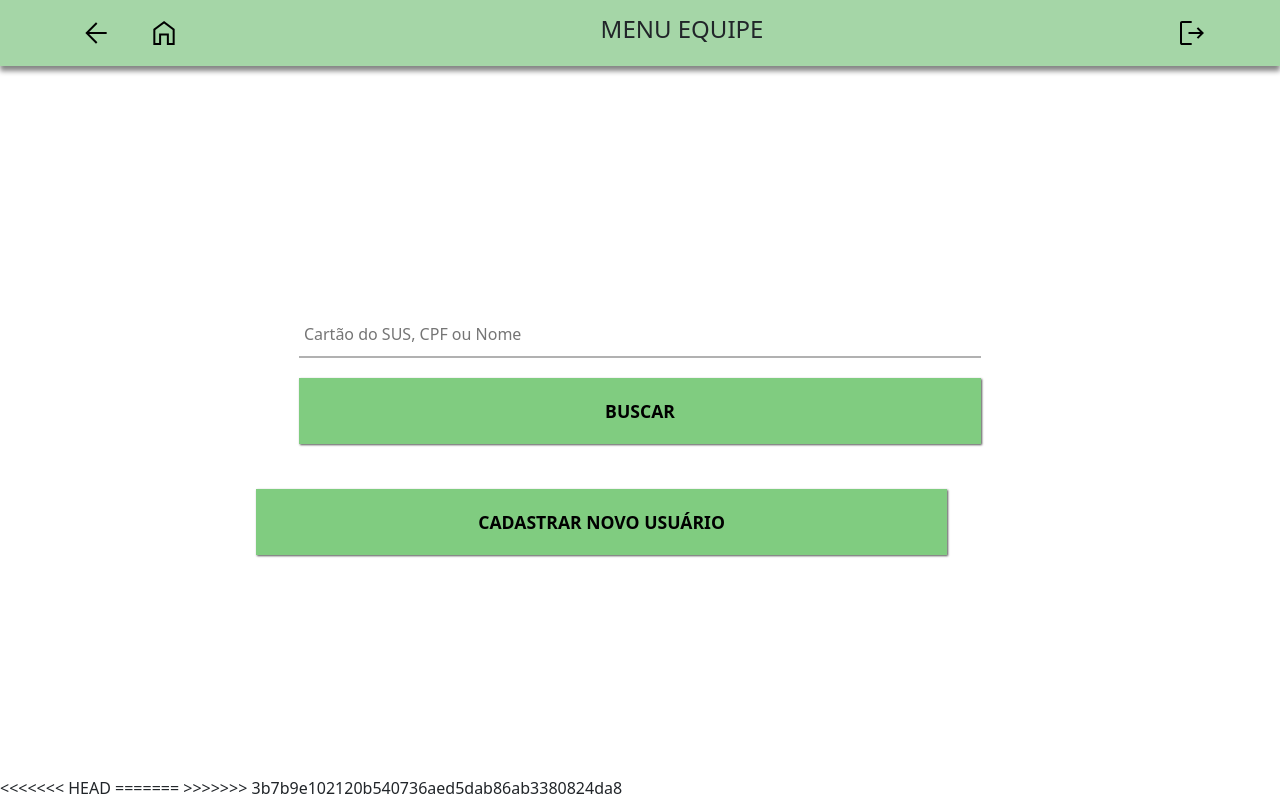
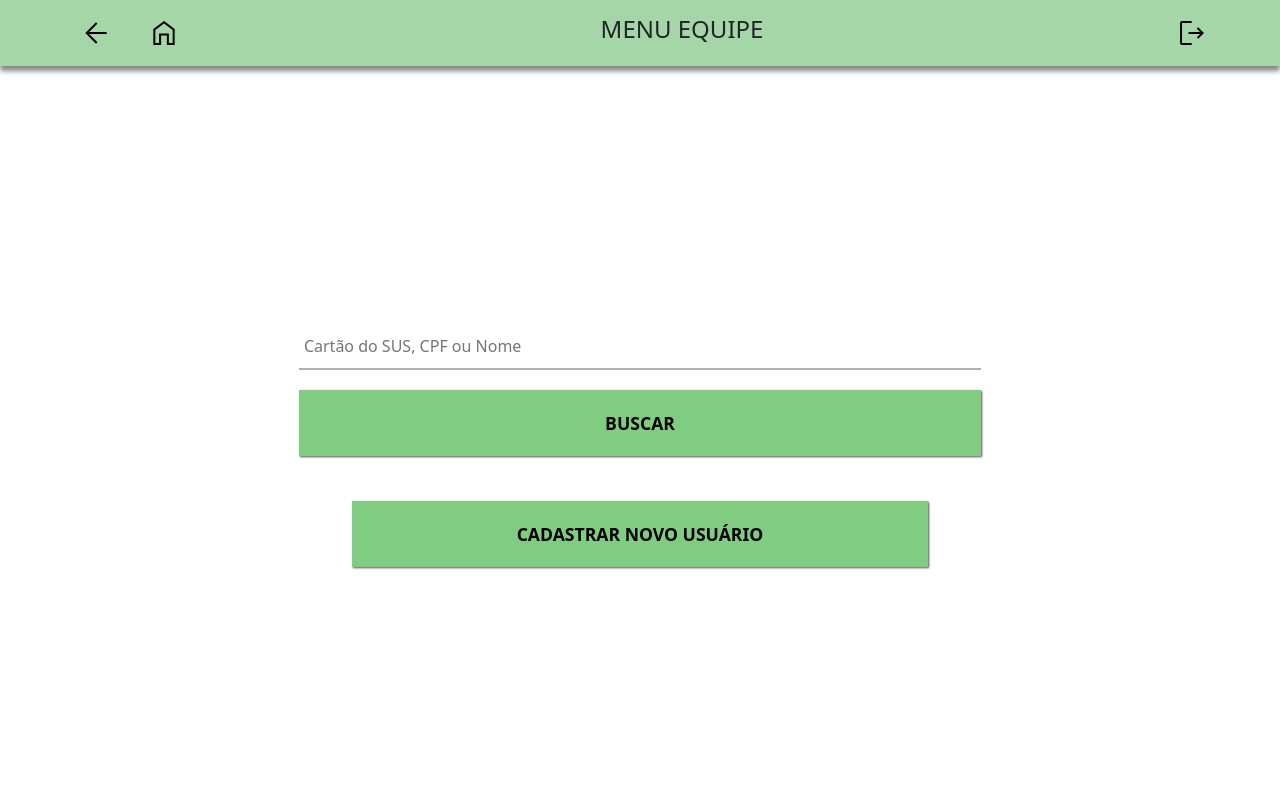
Before and after one commit to wmgoncalves/Hasupport, a PHP site: page /pages/busca_user.html in a window 1280 px wide. Run offline with PHP 8.4, Linux system fonts and the light colour scheme.

Commit message:
pagina buscar usuario arrumada

```diff
--- a/css/cadastro.css
+++ b/css/cadastro.css
@@ -1,11 +1,11 @@
-.fundo-cadastro-global{
+body{
     height: 100vh;
     display: flex;
     flex-direction: column;
     justify-content: center;
 
 }
-body{
+.fundo-cadastro-global{
     height: 100vh;
     display: flex;
     flex-direction: column;
@@ -32,6 +32,10 @@ body{
 .fundo-cadastro form{
     padding: 5px;
     margin: 20px 0px;
+    display: flex;
+    flex-direction: column;
+    align-items: center;
+    justify-content: center;
 
 }
 .fundo-cadastro form div{
@@ -44,6 +48,11 @@ body{
 }
 .fundo-cadastro .form{
     width: 60%;
+
+}
+.fundo-cadastro .btn-cad-novo-user{
+    text-align: center;
+    width: 50%;
 
 }
 .fundo-cadastro input{
--- a/pages/busca_user.html
+++ b/pages/busca_user.html
@@ -1,5 +1,6 @@
 <!DOCTYPE html>
 <html lang="pt-br">
+
 <head>
   <meta charset="UTF-8">
   <meta http-equiv="X-UA-Compatible" content="IE=edge">
@@ -9,6 +10,7 @@
   <link rel="stylesheet" href="../css/bootstrap-css/bootstrap.css">
   <title>Ha Assist</title>
 </head>
+
 <body>
   <div class="fundo-cadastro-global">
     <div class="menu">
@@ -51,7 +53,8 @@
       <div class="form" onsubmit="return false">
         <form>
           <div>
-                <input id="user_sus" class="user_sus" name="user_sus" required="required" type="text" placeholder="Cartão do SUS, CPF ou Nome"/>
+            <input id="user_sus" class="user_sus" name="user_sus" required="required" type="text"
+              placeholder="Cartão do SUS, CPF ou Nome" />
           </div>
           <div>
             <button id="buscar">BUSCAR</button>
@@ -61,17 +64,15 @@
       <div id="result">
         <!--Lista de Usuários do SUS-->
       </div>
-      <div class="form">
+      <div class="btn-cad-novo-user">
         <a href="./cad_usuario.html">
-          <button id="cadastrar">CADASTRAR NOVO USUÁRIO</button>
+          <button>CADASTRAR NOVO USUÁRIO</button>
         </a>
       </div>
     </div>
-<<<<<<< HEAD
-=======
+  </div>
   <script type="module" src="../backend/user_sus/busca.js"></script>
   <script type="text/javascript" src="../backend/user_sus/seleciona.js"></script>
->>>>>>> 3b7b9e102120b540736aed5dab86ab3380824da8
   <script src="../js/bootstrap-js/bootstrap.js"></script>
 </body>
 </html>
```
Lines whose indentation alone changed are shown as unchanged.
